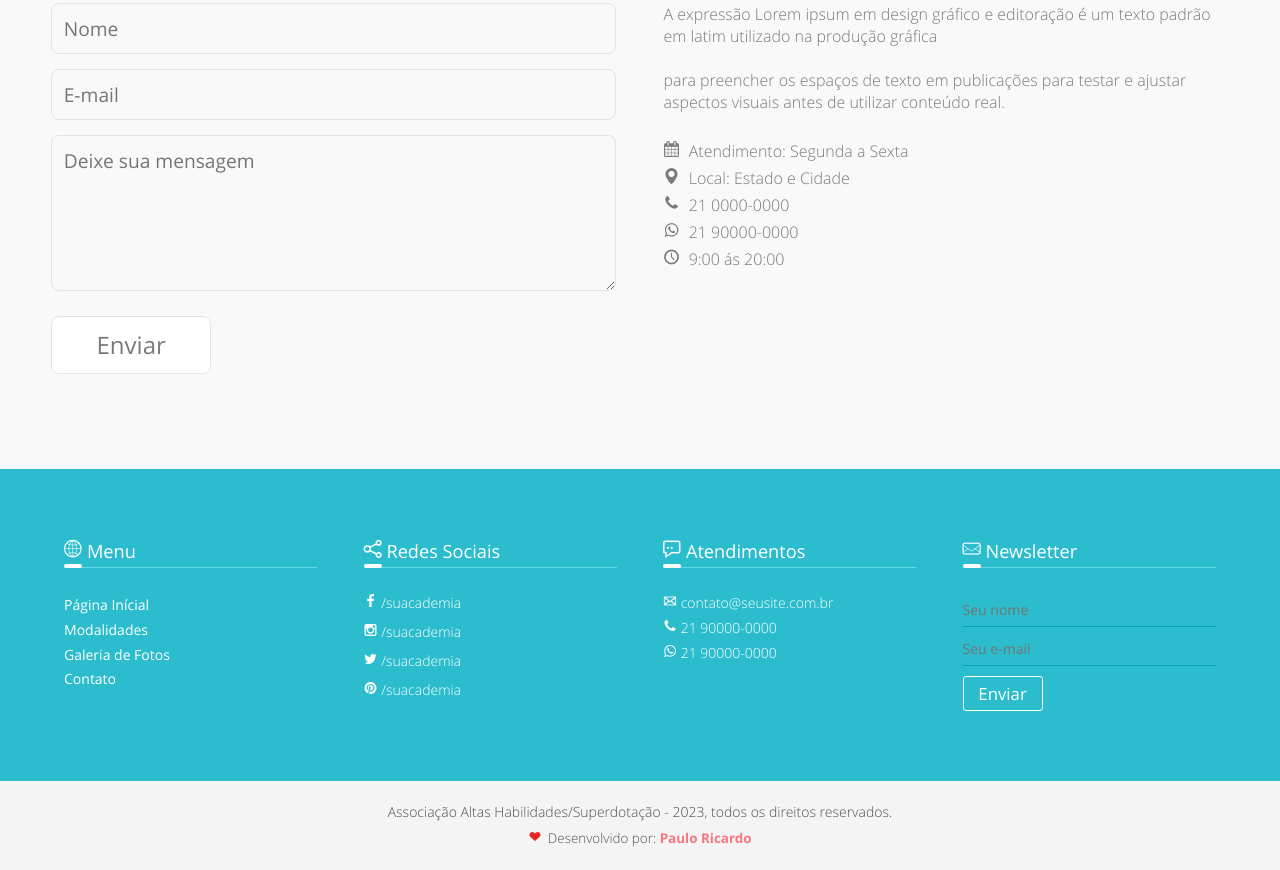
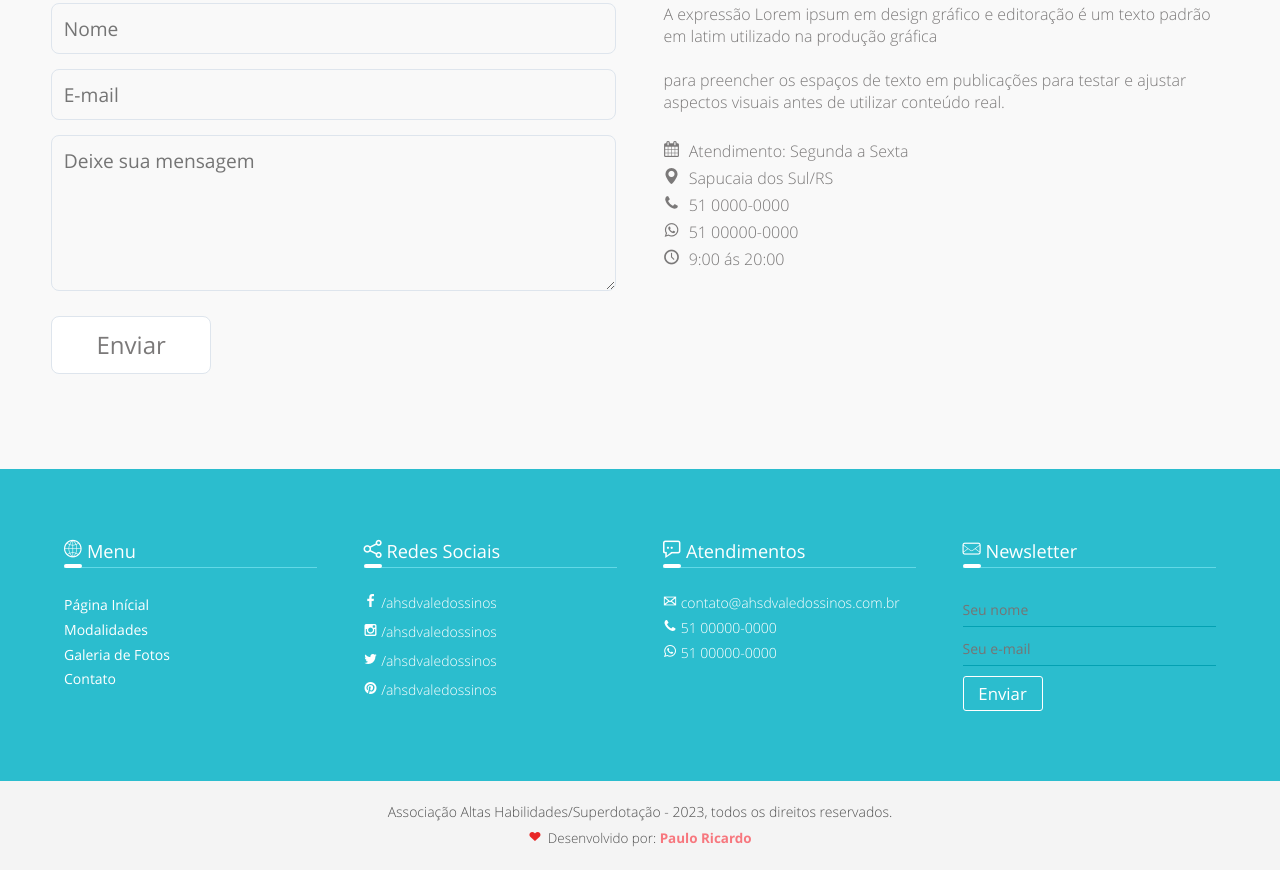
Before and after one commit to Rodrigues-PauloRicardo/ahsd, a plain HTML site: page index.html in a window 1280 px wide. Shown: the part 2000-2870 px from the top of the page. Drawn offline with Linux system fonts and the light colour scheme.

Commit message:
modified

```diff
--- a/index.html
+++ b/index.html
@@ -5,11 +5,7 @@
 
 	<meta charset="utf-8">
     <meta name="viewport" content="width=device-width,initial-scale=1">
-    <meta name="Template Html - Você Fitness" content="Modelos de Sites HTML Grátis" />
-    <meta name="description" content="Template html Tema Você Fitness - Site Onepage - Template Html5 Responsivo"/>
-    <meta name="keywords" content="Template Html, Modelo Html, Sites Prontos, Site Responsivo Fitness, Academia, Musculação, Pilates"/>
-    <meta name="author" content="Loop Nerd" />
-    <meta name="URL" content="https://www.loopnerd.com.br/templates-html/"/>
+    <meta name="keywords" content="Template Html, Modelo Html, Site Responsivo altas habilidades, superdotação"/>
     <meta http-equiv="content-language" content="pt-br" />
     <meta name="robots" content="index, follow"/>
 
@@ -272,9 +268,9 @@
                         </p>
 
                         <p><i class="icon icon-calendar"></i> Atendimento: Segunda a Sexta</p>
-                        <p><i class="icon icon-pin-1"></i> Local: Estado e Cidade</p>
-                        <p><i class="icon icon-phone"></i> 21 0000-0000</p>
-                        <p><i class="icon icon-whatsapp"></i> 21 90000-0000</p>
+                        <p><i class="icon icon-pin-1"></i> Sapucaia dos Sul/RS</p>
+                        <p><i class="icon icon-phone"></i> 51 0000-0000</p>
+                        <p><i class="icon icon-whatsapp"></i> 51 00000-0000</p>
                         <p><i class="icon icon-clock-2"></i> 9:00 ás 20:00</p>
 
                     </div>
@@ -310,19 +306,19 @@
           <div class="colfooter">
 
             <div class="titleFooter"> <span class="icon icon-share-outline"></span> Redes Sociais</div>
-            <a href="#" class="redesocial" title="Facebook"><span> <i class="icon icon-facebook"></i> /suacademia</span></a>
-            <a href="#" class="redesocial" title="Instagram"><span> <i class="icon icon-instagram"></i> /suacademia</span></a>
-            <a href="#" class="redesocial" title="Twitter"><span> <i class="icon icon-twitter"></i> /suacademia</span></a>
-            <a href="#" class="redesocial" title="Pinterest"><span> <i class="icon icon-pinterest"></i> /suacademia</span></a>
+            <a href="#" class="redesocial" title="Facebook"><span> <i class="icon icon-facebook"></i> /ahsdvaledossinos</span></a>
+            <a href="#" class="redesocial" title="Instagram"><span> <i class="icon icon-instagram"></i> /ahsdvaledossinos</span></a>
+            <a href="#" class="redesocial" title="Twitter"><span> <i class="icon icon-twitter"></i> /ahsdvaledossinos</span></a>
+            <a href="#" class="redesocial" title="Pinterest"><span> <i class="icon icon-pinterest"></i> /ahsdvaledossinos</span></a>
 
           </div><!--Col Footer 2-->
 
           <div class="colfooter">
 
             <div class="titleFooter"> <span class="icon icon-bubble-2"></span> Atendimentos</div>
-            <p><i class="icon icon-mail"></i> contato@seusite.com.br</p>
-            <p><i class="icon icon-phone"></i> 21 90000-0000</p>
-            <p><i class="icon icon-whatsapp"></i> 21 90000-0000</p>
+            <p><i class="icon icon-mail"></i> contato@ahsdvaledossinos.com.br</p>
+            <p><i class="icon icon-phone"></i> 51 00000-0000</p>
+            <p><i class="icon icon-whatsapp"></i> 51 00000-0000</p>
 
           </div><!--Col Footer 3-->
 
```
